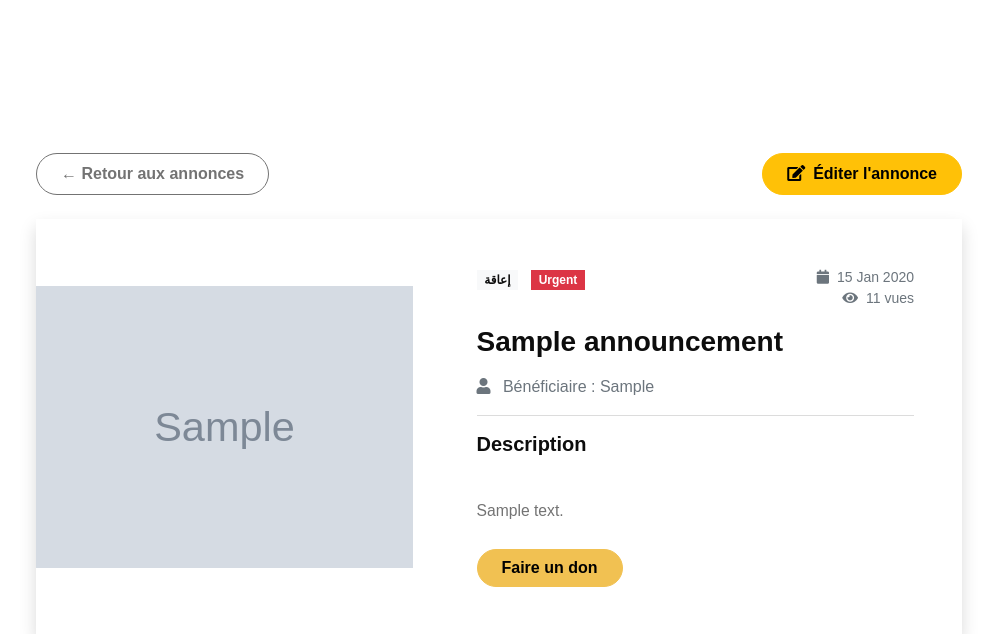
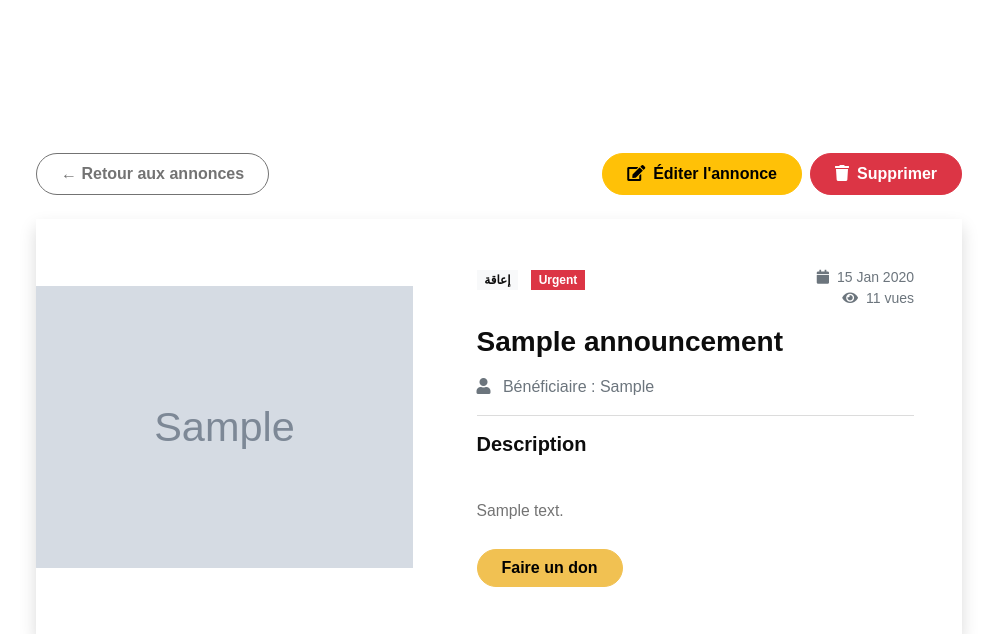
Before and after one commit to FaresKhiari216/MaraTech-2026-Team-SIF, a Django app: page /announcement/1/ in a window 1280 px wide. Shown: the part 89-723 px from the top of the page, without its empty margins (141-1138 px from the left). Run offline with Django 5.2, Linux system fonts and the light colour scheme; a user stored in the database is signed in; tables that the repository leaves empty hold one stand-in row (values such as "Sample post"); grey boxes marked "Sample" are stand-in pictures; some libraries are stand-ins or nearby versions.

Commit message:
Delete announcement functionnality for associations

```diff
--- a/AnnouncementApp/views.py
+++ b/AnnouncementApp/views.py
@@ -91,6 +91,6 @@ def edit_announcement(request, announcement_id):
     return render(request, "announcement/edit_announcement.html", {"form": form, "announcement": announcement})
 
 def delete_announcement(request, announcement_id):
-	announcement = Announcement.objects.get(pk = announcement_id, user=request.user)
+	announcement = Announcement.objects.get(pk = announcement_id)
 	announcement.delete()
 	return redirect('announcements:index')
--- a/templates/announcement/Details_Announcement.html
+++ b/templates/announcement/Details_Announcement.html
@@ -12,9 +12,17 @@
                     &larr; Retour aux annonces
                 </a>
                 {% if is_association %}
-                <a href="{% url 'announcements:Edit_Announcement' announcement.id %}" class="btn btn-warning rounded-pill px-4 py-2">
-                    <i class="fa fa-edit me-2"></i>Éditer l'annonce
-                </a>
+                <div class="d-flex gap-2">
+                    <a href="{% url 'announcements:Edit_Announcement' announcement.id %}" class="btn btn-warning rounded-pill px-4 py-2">
+                        <i class="fa fa-edit me-2"></i>Éditer l'annonce
+                    </a>
+                    <form method="post" action="{% url 'announcements:Delete_Announcement' announcement.id %}" onsubmit="return confirm('Êtes-vous sûr de vouloir supprimer cette annonce ? Cette action est définitive.');">
+                        {% csrf_token %}
+                        <button type="submit" class="btn btn-danger rounded-pill px-4 py-2">
+                            <i class="fa fa-trash me-2"></i>Supprimer
+                        </button>
+                    </form>
+                </div>
                 {% endif %}
             </div>
             <div class="card shadow border-0">
```
Also changed, not shown: media/Announcements/Capture_décran_2025-02-16_135246.png (added), media/Profile_pictures/Association/Capture_décran_2025-02-15_131032.png (added), media/Profile_pictures/Donor/Capture_décran_2025-02-15_131032.png (added), media/Profile_pictures/Donor/Capture_décran_2025-02-15_131032_IaLFWQx.png (added), media/Receipt/Capture_décran_2025-02-16_221707.png (added).
